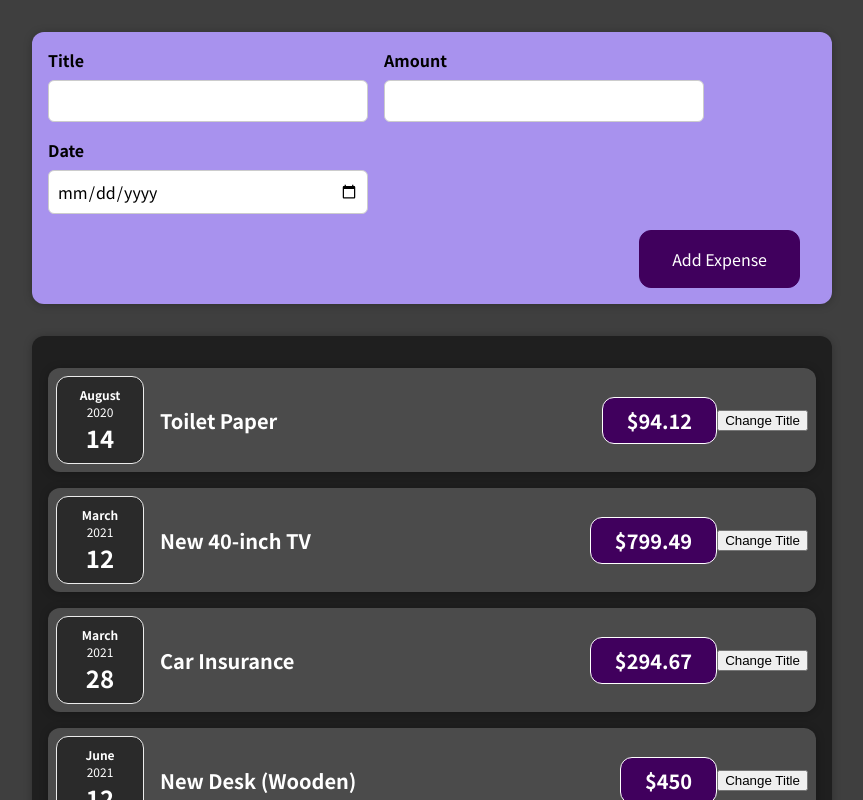
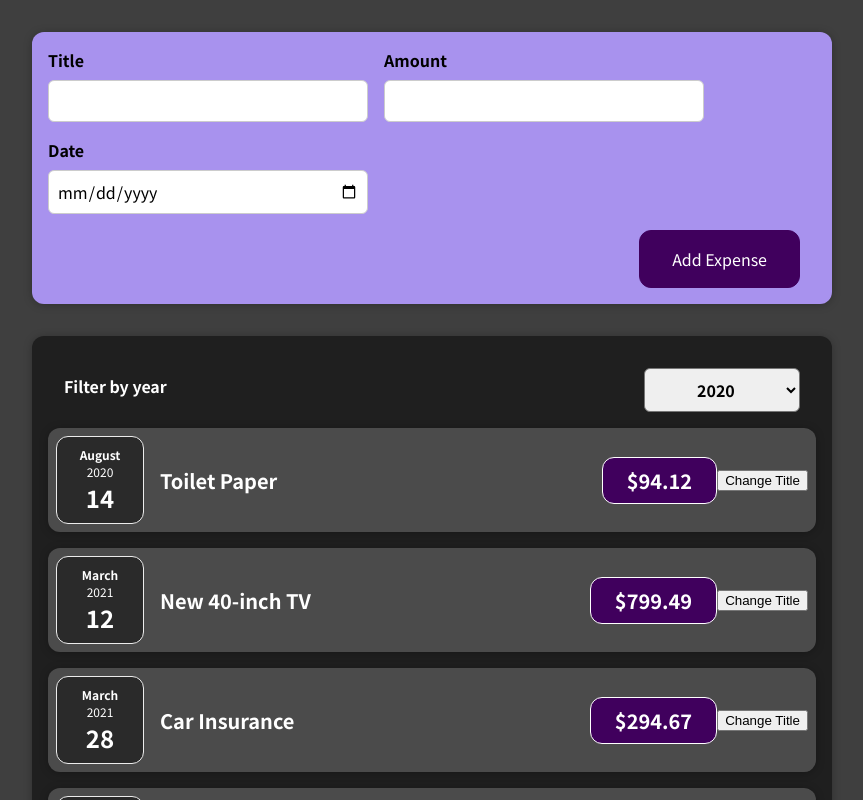
Before and after one commit to locaulker/expense-tracker, a React (Create React App) app: page / in a window 1280 px wide. Shown: the top 800 px of the page, without its empty margins (208-1071 px from the left). Built offline with nearby package versions, Linux system fonts and the light colour scheme.

Commit message:
added two-way data binding

```diff
--- a/src/components/Expenses/Expenses.js
+++ b/src/components/Expenses/Expenses.js
@@ -1,12 +1,26 @@
-import React from "react"
+import React, { useState } from "react"
 
 import ExpenseItem from "./ExpenseItem"
 import Card from "../UI/Card"
+import ExpensesFilter from "./ExpensesFilter"
 import "./Expenses.css"
 
 const Expenses = props => {
+  const [filteredYear, setFilterdYear] = useState("2020")
+
+  const filterChangeHandler = selectedYear => {
+    // console.log("Expenses.js")
+    console.log(selectedYear)
+    setFilterdYear(selectedYear)
+  }
+
   return (
+    <div>
       <Card className="expenses">
+        <ExpensesFilter
+          selected={filteredYear}
+          onChangeFilter={filterChangeHandler}
+        />
         <ExpenseItem
           title={props.items[0].title}
           amount={props.items[0].amount}
@@ -28,6 +42,7 @@
           date={props.items[3].date}
         />
       </Card>
+    </div>
   )
 }
 
--- /dev/null
+++ b/src/components/Expenses/ExpensesFilter.css
@@ -0,0 +1,24 @@
+.expenses-filter {
+  color: white;
+  padding: 0 1rem;
+}
+
+.expenses-filter__control {
+  display: flex;
+  width: 100%;
+  align-items: center;
+  justify-content: space-between;
+  margin: 1rem 0;
+}
+
+.expenses-filter label {
+  font-weight: bold;
+  margin-bottom: 0.5rem;
+}
+
+.expenses-filter select {
+  font: inherit;
+  padding: 0.5rem 3rem;
+  font-weight: bold;
+  border-radius: 6px;
+}
--- /dev/null
+++ b/src/components/Expenses/ExpensesFilter.js
@@ -0,0 +1,26 @@
+import React from "react"
+
+import "./ExpensesFilter.css"
+
+const ExpensesFilter = props => {
+  const dropdownChangeHandler = event => {
+    // console.log(event.target.value)
+    props.onChangeFilter(event.target.value)
+  }
+
+  return (
+    <div className="expenses-filter">
+      <div className="expenses-filter__control">
+        <label>Filter by year</label>
+        <select value={props.selected} onChange={dropdownChangeHandler}>
+          <option value="2022">2022</option>
+          <option value="2021">2021</option>
+          <option value="2020">2020</option>
+          <option value="2019">2019</option>
+        </select>
+      </div>
+    </div>
+  )
+}
+
+export default ExpensesFilter
```
Lines whose indentation alone changed are shown as unchanged.
